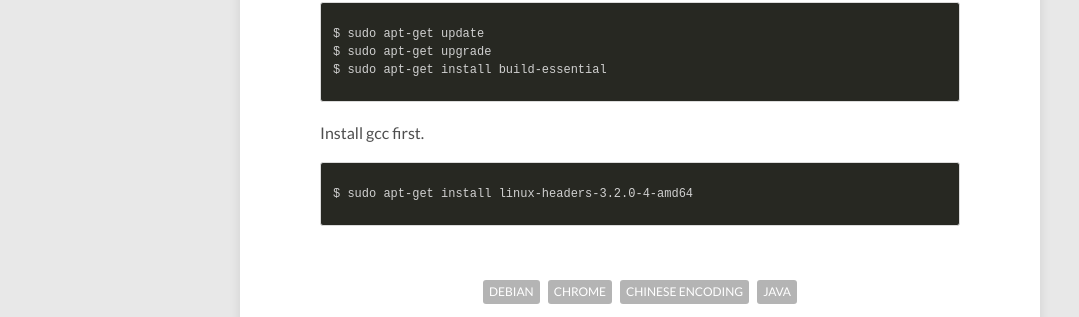
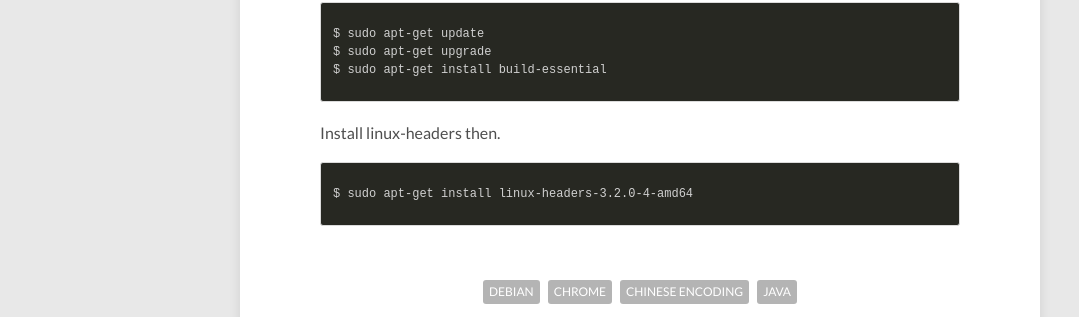
Before and after one commit to chunfantasy/blog, a Jekyll site: the page built from _posts/2013-01-01-debian.md, in a window 1280 px wide and 900 px high, scrolled down 1976 px. Shown: the part 137-454 px from the top of the window, without its empty margins (0-1079 px from the left). Built offline with Jekyll 4.4.1, drawn with Linux system fonts in a browser that asks for light colours; nearby versions of some CDN libraries.

Commit message:
Debian note

```diff
--- a/_posts/2013-01-01-debian.md
+++ b/_posts/2013-01-01-debian.md
@@ -70,7 +70,7 @@ $ sudo apt-get upgrade
 $ sudo apt-get install build-essential
 {% endhighlight %}
 
-Install gcc first.
+Install  linux-headers then.
 {% highlight html %}
 $ sudo apt-get install linux-headers-3.2.0-4-amd64
 {% endhighlight %}
```
